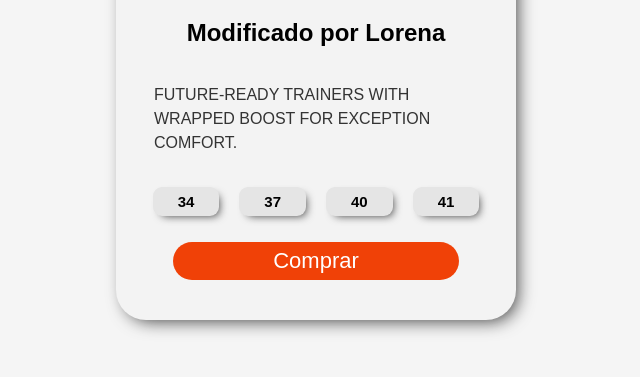
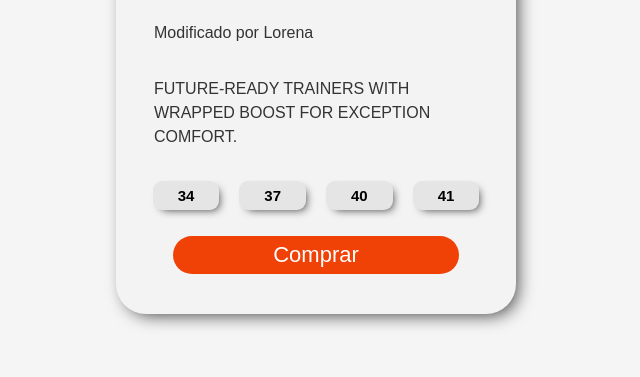
Before and after one commit to lpzDeimar/Efects-css, a plain HTML site: page index.html in a window 1280 px wide. Shown: the part 423-800 px from the top of the page, without its empty margins (324-964 px from the left). Drawn offline with Linux system fonts and the light colour scheme.

Commit message:
Update index.html

```diff
--- a/index.html
+++ b/index.html
@@ -18,7 +18,7 @@
       </div>
       <!-- title  -->
       <h1>Adidas ZX</h1>
-      <h2>Modificado por Lorena</h2>
+      <p>Modificado por Lorena</p>
       <!-- parrafo  -->
       <p>FUTURE-READY TRAINERS WITH WRAPPED BOOST FOR EXCEPTION COMFORT.</p>
       <!-- lista de botones -->
```
